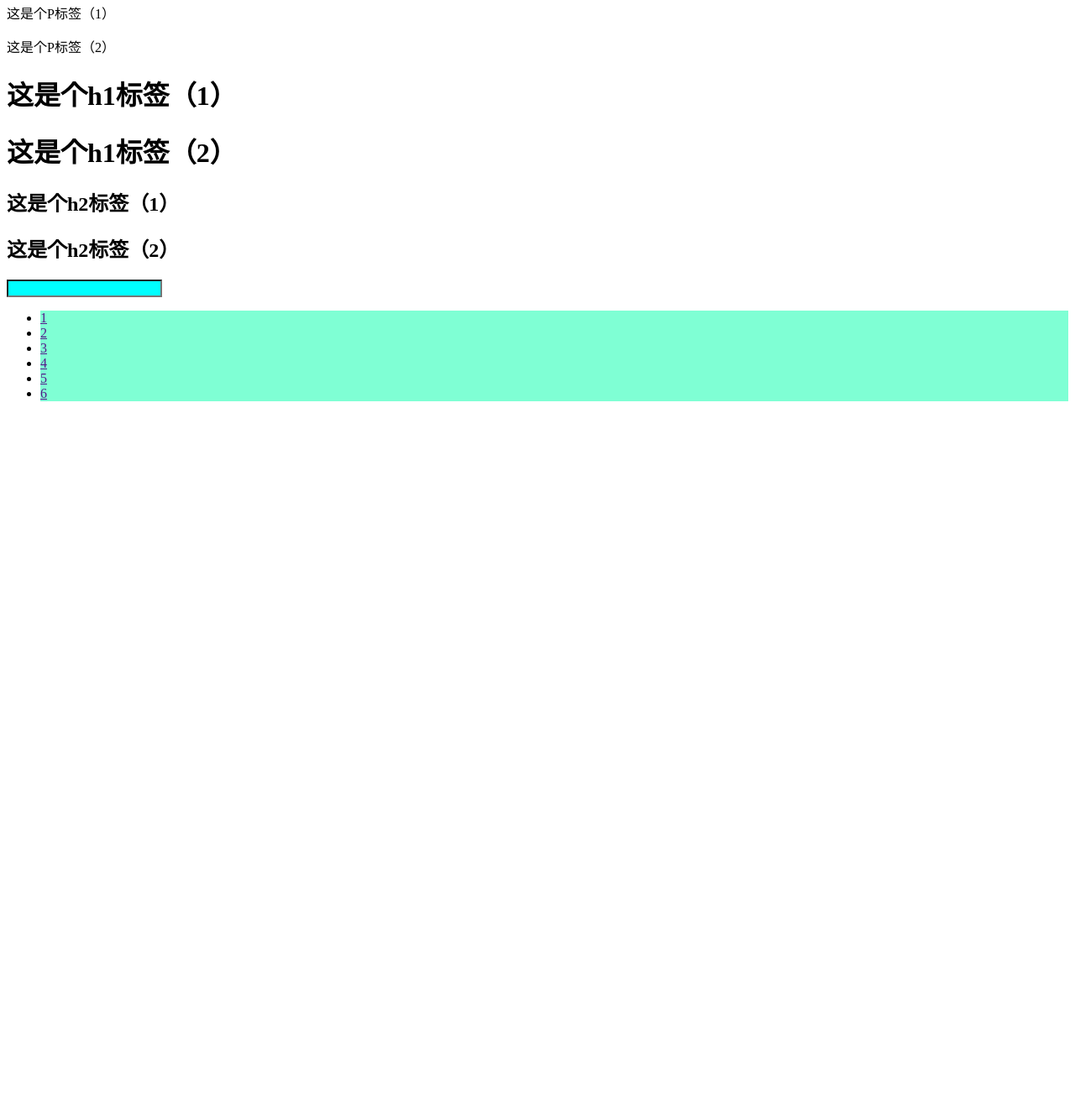
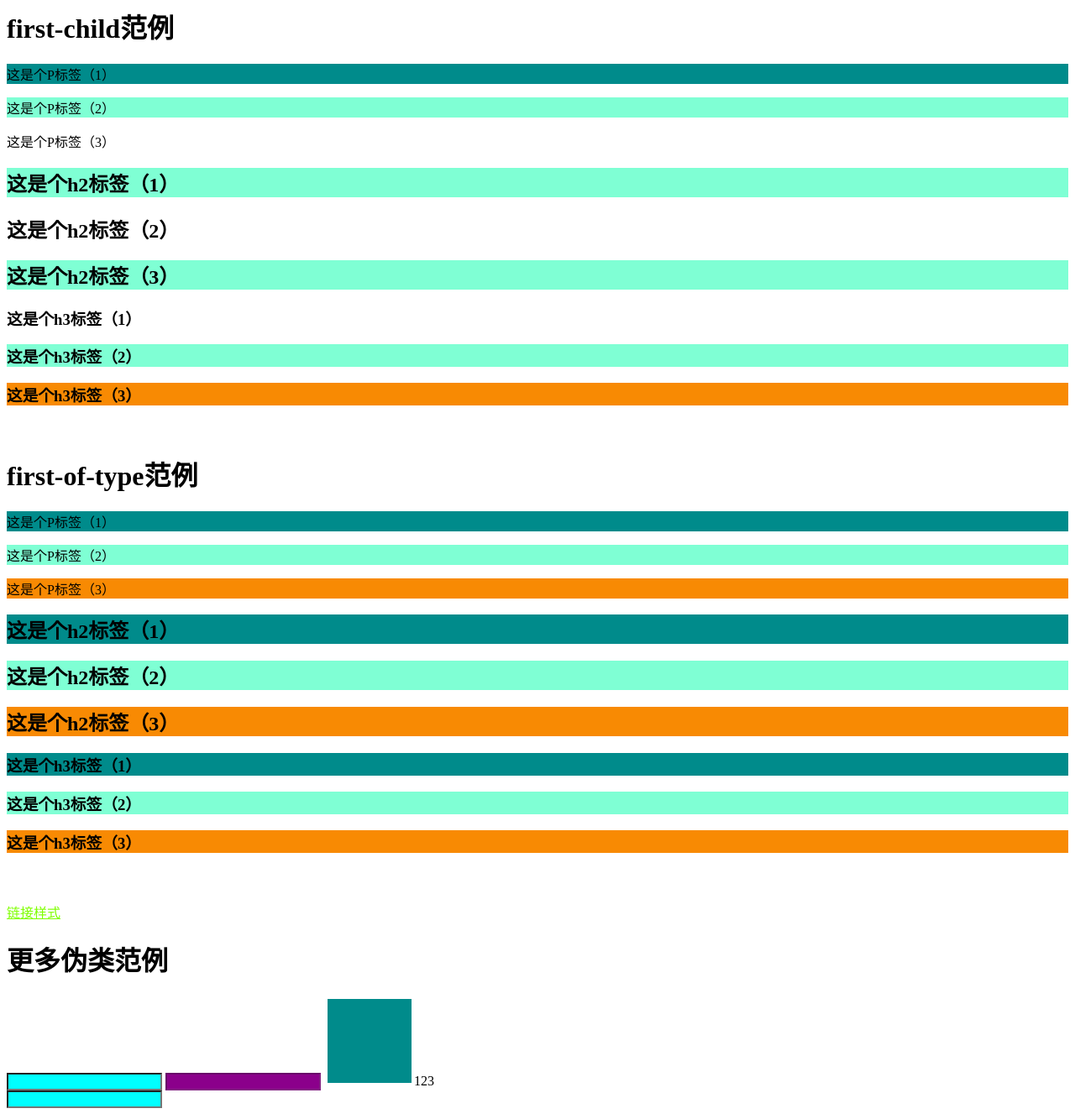
Before and after one commit to zengpang/THE-ROAD-FOR-WEB, a plain HTML site: page 前端练习(Html)-CSS选择器/index.html in a window 1280 px wide. Shown: the part 47-1380 px from the top of the page at 84% size. Before the commit the page ends 800 px from the top, so only its background shows below. Drawn offline with Linux system fonts and the light colour scheme.

Commit message:
更新CSS练习

```diff
--- a/前端练习(Html)-CSS选择器/CSS/index.css
+++ b/前端练习(Html)-CSS选择器/CSS/index.css
@@ -8,3 +8,54 @@
 {
     background-color: aqua;
 }
+
+.text-fcdiv :first-child{
+    background-color: darkcyan;
+}
+.text-fcdiv :nth-child(2n)
+{
+    background-color: aquamarine;
+}
+.text-fcdiv :last-child
+{
+    background-color: rgb(248, 138, 3);
+}
+
+
+.text-ftdiv :first-of-type{
+    background-color: darkcyan;
+}
+.text-ftdiv :nth-of-type(2n)
+{
+    background-color: aquamarine;
+}
+.text-ftdiv :last-of-type
+{
+    background-color: rgb(248, 138, 3);
+}
+input:disabled{
+    background-color: darkmagenta;
+}
+.checkedTest:checked{
+   font-size: 32px;
+   width: 100px;
+   height: 100px;
+   -webkit-appearance: none;
+   background-color: darkcyan;
+
+}
+.inputTest:focus{
+   background-color: bisque;
+}
+.linkStyle:link{
+   color: chartreuse;
+}
+.linkStyle:visited{
+   color: crimson;
+}
+.linkStyle:hover{
+  color: aqua;
+}
+.linkStyle:active{
+  color: cornflowerblue;
+}
--- a/前端练习(Html)-CSS选择器/index.html
+++ b/前端练习(Html)-CSS选择器/index.html
@@ -11,16 +11,43 @@
     <div id="message" class="box">
         <p class="detail">hello</p>
     </div>
-    <div>
+    <h1>first-child范例</h1>
+    <div class="text-fcdiv">
         <p>这是个P标签（1）</p>
         <p>这是个P标签（2）</p>
-        <h1>这是个h1标签（1）</h1>
-        <h1>这是个h1标签（2）</h1>
+        <p>这是个P标签（3）</p>
         <h2>这是个h2标签（1）</h2>
         <h2>这是个h2标签（2）</h2>
+        <h2>这是个h2标签（3）</h2>
+        <h3>这是个h3标签（1）</h3>
+        <h3>这是个h3标签（2）</h3>
+        <h3>这是个h3标签（3）</h3>
     </div>
+    <br/>
+    <h1>first-of-type范例</h1>
+    <div class="text-ftdiv">
+        <p>这是个P标签（1）</p>
+        <p>这是个P标签（2）</p>
+        <p>这是个P标签（3）</p>
+        <h2>这是个h2标签（1）</h2>
+        <h2>这是个h2标签（2）</h2>
+        <h2>这是个h2标签（3）</h2>
+        <h3>这是个h3标签（1）</h3>
+        <h3>这是个h3标签（2）</h3>
+        <h3>这是个h3标签（3）</h3>
+    </div>
+    <br/>
+    <h1></h1>
+    <a class="linkStyle" href="#">链接样式</a>
+    <br>
+    <h1>更多伪类范例</h1>
+    <input type="text" class="inputTest" name="" id=""/>
+    <input type="text" disabled/>
+    <input type="checkbox" class="checkedTest" id=""  checked>123</input>
+
+
     <div>
-       <input type="text" name="" id=""  />
+       <input type="text" name="" class="userinput" id="" value=""  />
     </div>
     <ul>
         <li><a href="">1</a></li>
```
